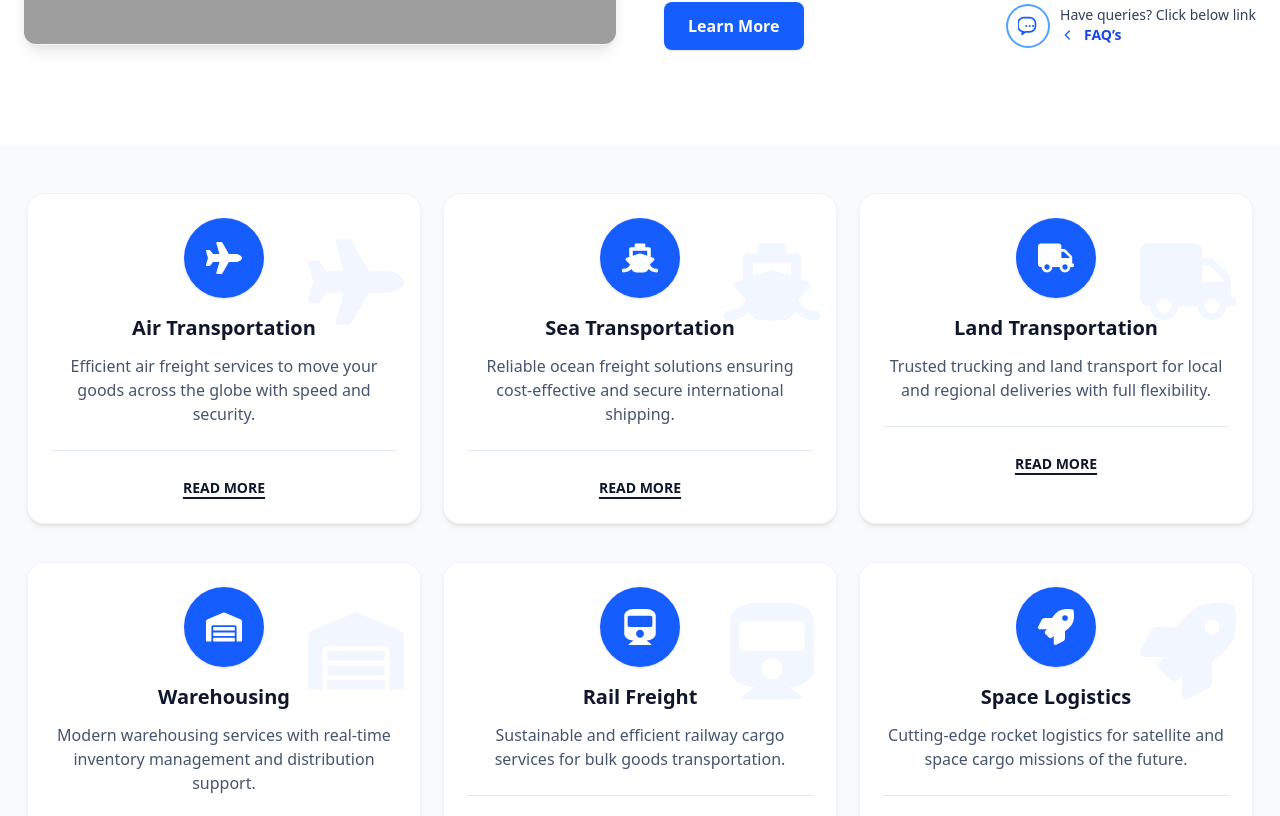
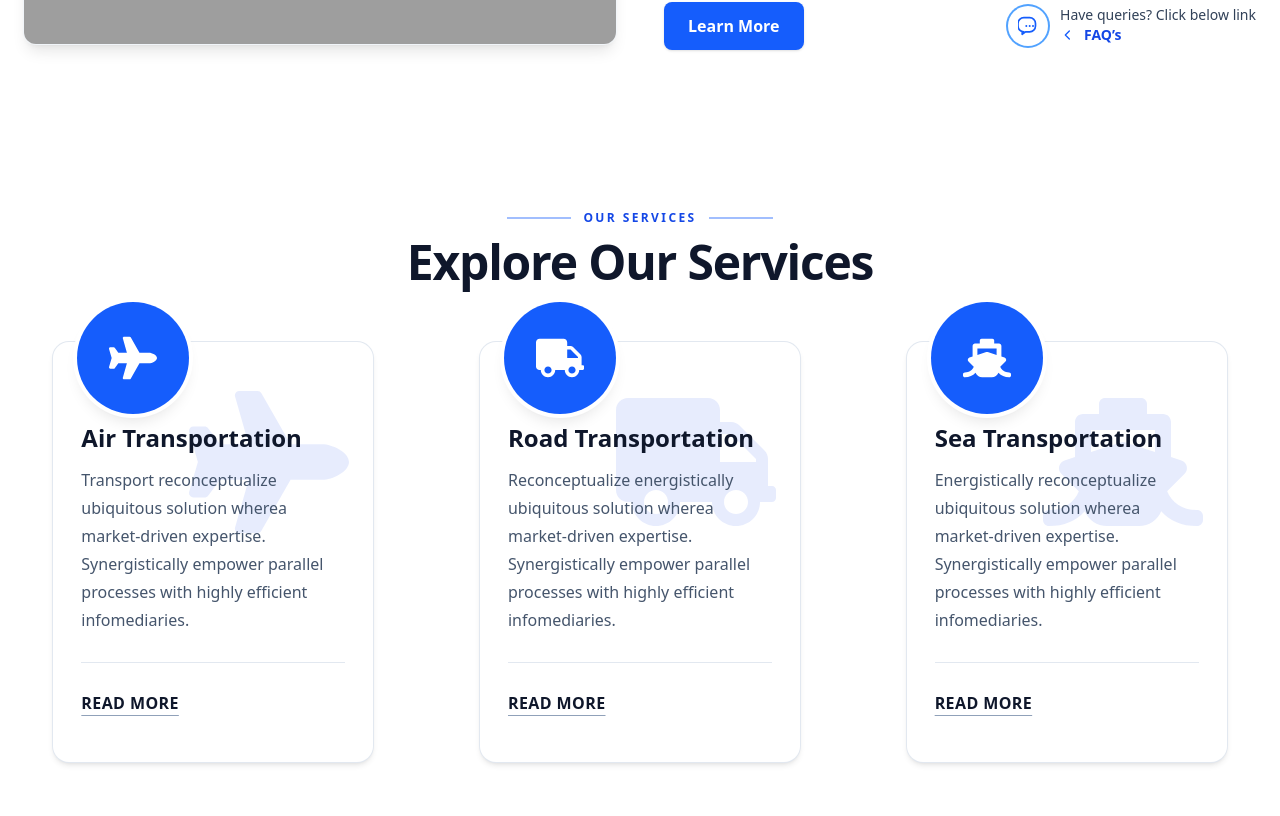
Before and after one commit to shandiru/RH-Body-Works, a React (Vite) app: page / in a window 1280 px wide. Shown: the part 436-1252 px from the top of the page. Built offline with nearby package versions, Linux system fonts and the light colour scheme; grey boxes are pictures that could not be loaded.

Commit message:
fix service

```diff
--- a/src/components/ServicesSlider.jsx
+++ b/src/components/ServicesSlider.jsx
@@ -1,40 +1,47 @@
 import React from "react";
-import { FaPlane, FaShip, FaTruck, FaWarehouse, FaTrain, FaRocket } from "react-icons/fa";
+import {
+  FaPlane,
+  FaShip,
+  FaTruck,
+  FaWarehouse,
+  FaTrain,
+  FaRocket,
+} from "react-icons/fa";
 
 const services = [
   {
     title: "Air Transportation",
-    desc: "Efficient air freight services to move your goods across the globe with speed and security.",
+    desc: "Transport reconceptualize ubiquitous solution wherea market-driven expertise. Synergistically empower parallel processes with highly efficient infomediaries.",
     icon: FaPlane,
     href: "#",
   },
   {
+    title: "Road Transportation",
+    desc: "Reconceptualize energistically ubiquitous solution wherea market-driven expertise. Synergistically empower parallel processes with highly efficient infomediaries.",
+    icon: FaTruck,
+    href: "#",
+  },
+  {
     title: "Sea Transportation",
-    desc: "Reliable ocean freight solutions ensuring cost-effective and secure international shipping.",
+    desc: "Energistically reconceptualize ubiquitous solution wherea market-driven expertise. Synergistically empower parallel processes with highly efficient infomediaries.",
     icon: FaShip,
     href: "#",
   },
   {
-    title: "Land Transportation",
-    desc: "Trusted trucking and land transport for local and regional deliveries with full flexibility.",
-    icon: FaTruck,
-    href: "#",
-  },
-  {
     title: "Warehousing",
-    desc: "Modern warehousing services with real-time inventory management and distribution support.",
+    desc: "Modern warehousing services with real-time inventory visibility, secure storage, and value-added distribution support.",
     icon: FaWarehouse,
     href: "#",
   },
   {
     title: "Rail Freight",
-    desc: "Sustainable and efficient railway cargo services for bulk goods transportation.",
+    desc: "Sustainable and efficient railway cargo services for bulk and long-haul goods transportation.",
     icon: FaTrain,
     href: "#",
   },
   {
     title: "Space Logistics",
-    desc: "Cutting-edge rocket logistics for satellite and space cargo missions of the future.",
+    desc: "Cutting-edge logistics for satellite and space cargo missions—future-ready and reliable.",
     icon: FaRocket,
     href: "#",
   },
@@ -42,45 +49,63 @@ const services = [
 
 export default function Services() {
   return (
-    <section className="bg-gray-50 py-12 px-4">
-      <div className="max-w-7xl mx-auto">
-        <div className="flex flex-wrap justify-center gap-y-10">
+    <section className="bg-white py-16 px-4">
+      <div className="mx-auto max-w-7xl">
+        {/* Eyebrow */}
+        <div className="flex items-center justify-center gap-3">
+          <span className="h-[2px] w-16 bg-blue-600/40" />
+          <span className="text-xs font-extrabold tracking-[0.2em] text-blue-700">
+            OUR SERVICES
+          </span>
+          <span className="h-[2px] w-16 bg-blue-600/40" />
+        </div>
+
+        {/* Heading */}
+        <h2 className="mt-3 text-center text-4xl font-extrabold tracking-tight text-slate-900 md:text-5xl">
+          Explore Our Services
+        </h2>
+
+        {/* Cards */}
+        <div className="mt-14 grid grid-cols-1 gap-x-8 gap-y-24 sm:grid-cols-2 lg:grid-cols-3">
           {services.map((s, i) => {
             const Icon = s.icon;
             return (
-              <article
-                key={i}
-                className="w-full sm:w-1/2 lg:w-1/3 px-3"
-              >
-                <div className="relative h-full rounded-2xl bg-white shadow-md ring-1 ring-slate-100 transition hover:shadow-xl">
-
-                  {/* Watermark Icon */}
-                  <div className="absolute right-4 top-10 opacity-5 text-blue-600">
-                    <Icon className="h-24 w-24" />
-                  </div>
-
-                  {/* Main Icon */}
-                  <div className="flex justify-center px-6 pt-6 relative z-10">
-                    <div className="grid h-20 w-20 place-items-center rounded-full bg-blue-600 text-white shadow">
-                      <Icon className="h-9 w-9" />
+              <article key={i} className="h-full">
+                <div className="relative min-h-[420px] max-w-[320px] mx-auto rounded-2xl bg-white shadow-md ring-1 ring-slate-200 transition hover:shadow-lg">
+                  {/* Circle Icon */}
+                  <div className="absolute left-6 -top-10 z-20">
+                    <div className="grid h-28 w-28 place-items-center rounded-full bg-blue-600 text-white shadow-lg ring-4 ring-white">
+                      <Icon className="h-12 w-12" />
                     </div>
                   </div>
 
-                  {/* Text */}
-                  <div className="px-6 pt-4 relative z-10 text-center">
-                    <h3 className="text-xl font-extrabold text-slate-900">{s.title}</h3>
-                    <p className="mt-3 text-slate-600">{s.desc}</p>
+                  {/* Watermark */}
+                  <div className="pointer-events-none absolute inset-0">
+                    <div className="absolute right-6 top-10 text-blue-700/10">
+                      <Icon className="h-40 w-40" />
+                    </div>
                   </div>
 
-                  <div className="mx-6 my-6 h-px bg-slate-200 relative z-10" />
+                  {/* Content */}
+                  <div className="relative z-10 px-7 pt-20 text-left">
+                    <h3 className="text-2xl font-extrabold text-slate-900">
+                      {s.title}
+                    </h3>
+                    <p className="mt-3 text-slate-600 leading-7">
+                      {s.desc}
+                    </p>
+                  </div>
 
-                  {/* Link */}
-                  <div className="px-6 pb-6 relative z-10 text-center">
+                  {/* Divider */}
+                  <div className="relative z-10 mx-7 my-7 h-px bg-slate-200" />
+
+                  {/* Read More */}
+                  <div className="relative z-10 px-7 pb-7">
                     <a
                       href={s.href}
-                      className="text-sm font-semibold text-slate-900 underline decoration-2 underline-offset-4 hover:text-blue-700"
+                      className="font-semibold uppercase tracking-wide text-slate-900 underline underline-offset-[6px] decoration-slate-400 hover:decoration-blue-600"
                     >
-                      READ MORE
+                      Read More
                     </a>
                   </div>
                 </div>
```
